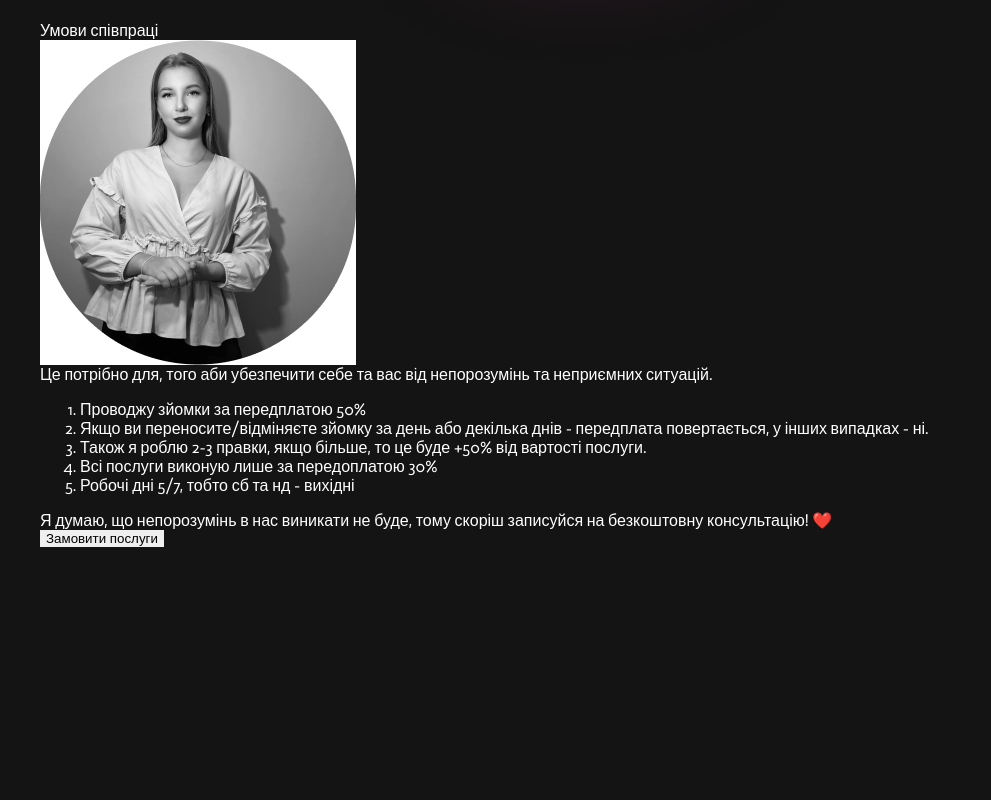
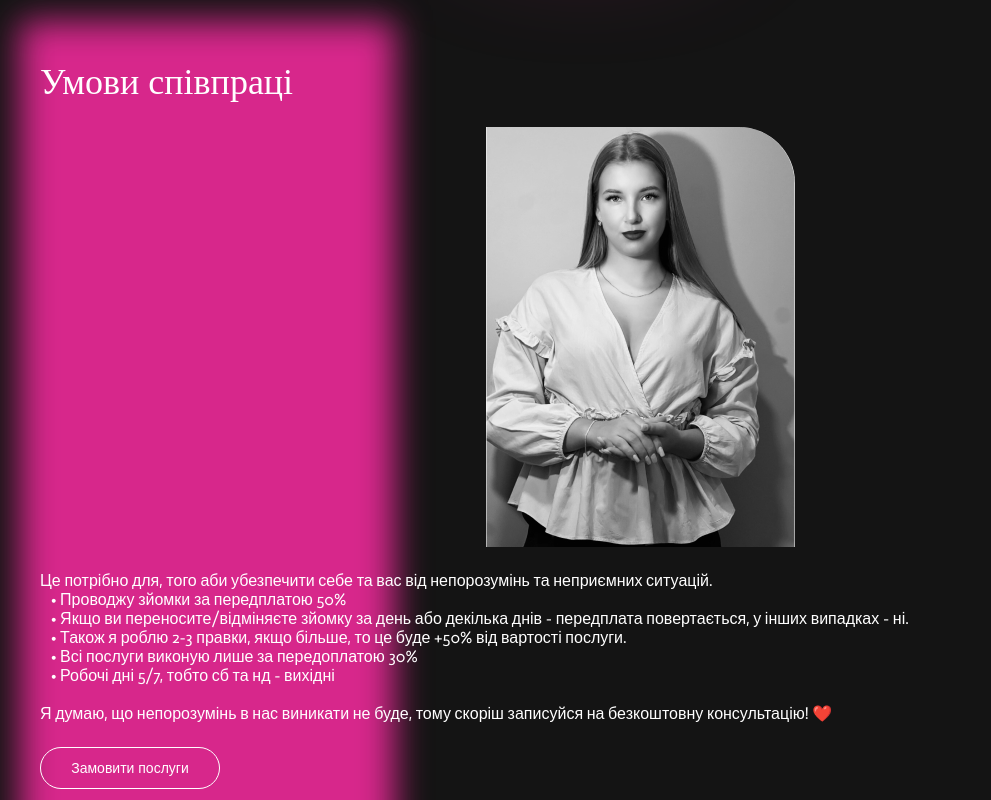
Before and after one commit to Nastia-Pirogova/SMM-Maria, a website: page assets/index.html in a window 1280 px wide. Shown: the part 1440-2240 px from the top of the page, without its empty margins (0-991 px from the left). Before the commit the page ends 1987 px from the top, so only its background shows below. Drawn offline with nearby package versions, Linux system fonts and the light colour scheme; a web font is replaced by a local one.

Commit message:
terms-of-cooperation

```diff
--- a/assets/css/terms-of-cooperation.css
+++ b/assets/css/terms-of-cooperation.css
@@ -0,0 +1,58 @@
+.terms-of-cooperation__background::before {
+    content: "";
+    position: absolute;
+    top: 0;
+    right: 0;
+    bottom: 0;
+    left: 0;
+    z-index: -1;
+    background: var(--pink-2);
+    filter: blur(17px);
+    width: 375px;
+    height: 971px;
+}
+
+.terms-of-cooperation__title {
+    padding-top: 40px;
+    font-size: 36px;
+    font-weight: 400;
+    line-height: 42px;
+}
+
+.terms-of-cooperation__photo {
+    margin: 24px 0;
+    display: flex;
+    justify-content: center;
+}
+
+.terms-of-cooperation__photo > img {
+    border-radius: 0 56px 0 0;
+}
+
+.terms-of-cooperation__list{
+    padding-left: 11px;
+}
+
+.terms-of-cooperation__text1,.terms-of-cooperation__text2,.terms-of-cooperation__list{
+    font-size: 16px;
+    font-weight: 400;
+    line-height: 19px;
+}
+
+.terms-of-cooperation__text2{
+    margin-bottom: 24px;
+}
+
+.terms-of-cooperation__button{
+    width: 180px;
+    height: 42px;
+    padding: 10px;
+    font-size: 14px;
+    font-weight: 400;
+    line-height: 17px;
+    margin-bottom: 32px;
+    border-radius: 24px;
+    border: 1px solid var(--white);
+    background-color: transparent;
+    color: var(--white);
+}
--- a/assets/index.html
+++ b/assets/index.html
@@ -174,30 +174,36 @@
 <section class="terms-of-cooperation">
     <div class="container">
         <div class="terms-of-cooperation__inner">
-            <div class="terms-of-cooperation__title">Умови співпраці</div>
+            <div class="terms-of-cooperation__background">
+                <div class="terms-of-cooperation__title title">Умови співпраці</div>
                 <div class="terms-of-cooperation__photo">
-                <img src="images/maria2.jpg" alt="">
+                    <img src="images/terms-of-cooperation-maria.jpg" alt="">
                 </div>
-            <p class="terms-of-cooperation__text">Це потрібно для, того аби убезпечити себе та вас від непорозумінь та неприємних ситуацій. </p>
-            <ol class="terms-of-cooperation__list">
+                <p class="terms-of-cooperation__text1">Це потрібно для, того аби убезпечити себе та вас від непорозумінь
+                    та неприємних ситуацій. </p>
+                <ul class="terms-of-cooperation__list">
                     <li class="terms-of-cooperation__item">
-                    Проводжу зйомки за передплатою 50%
+                        • Проводжу зйомки за передплатою 50%
                     </li>
                     <li class="terms-of-cooperation__item">
-                    Якщо ви переносите/відміняєте зйомку за день або декілька днів - передплата повертається, у інших випадках - ні.
+                        • Якщо ви переносите/відміняєте зйомку за день або декілька днів - передплата повертається, у
+                        інших випадках - ні.
                     </li>
                     <li class="terms-of-cooperation__item">
-                    Також я роблю 2-3 правки, якщо більше, то це буде +50% від вартості послуги.
+                        • Також я роблю 2-3 правки, якщо більше, то це буде +50% від вартості послуги.
                     </li>
                     <li class="terms-of-cooperation__item">
-                    Всі послуги виконую лише за передоплатою 30%
+                        • Всі послуги виконую лише за передоплатою 30%
                     </li>
                     <li class="terms-of-cooperation__item">
-                    Робочі дні 5/7, тобто сб та нд - вихідні
+                        • Робочі дні 5/7, тобто сб та нд - вихідні
                     </li>
-            </ol>
-            <p class="terms-of-cooperation__text">Я думаю, що непорозумінь в нас виникати не буде, тому скоріш записуйся на безкоштовну консультацію! ❤️</p>
+                </ul>
+                <br>
+                <p class="terms-of-cooperation__text2">Я думаю, що непорозумінь в нас виникати не буде, тому скоріш
+                    записуйся на безкоштовну консультацію! ❤️</p>
                 <button class="terms-of-cooperation__button">Замовити послуги</button>
+            </div>
         </div>
     </div>
 </section>
```
Also changed, not shown: assets/images/terms-of-cooperation-maria.jpg (added). Lines whose indentation alone changed are shown as unchanged.
